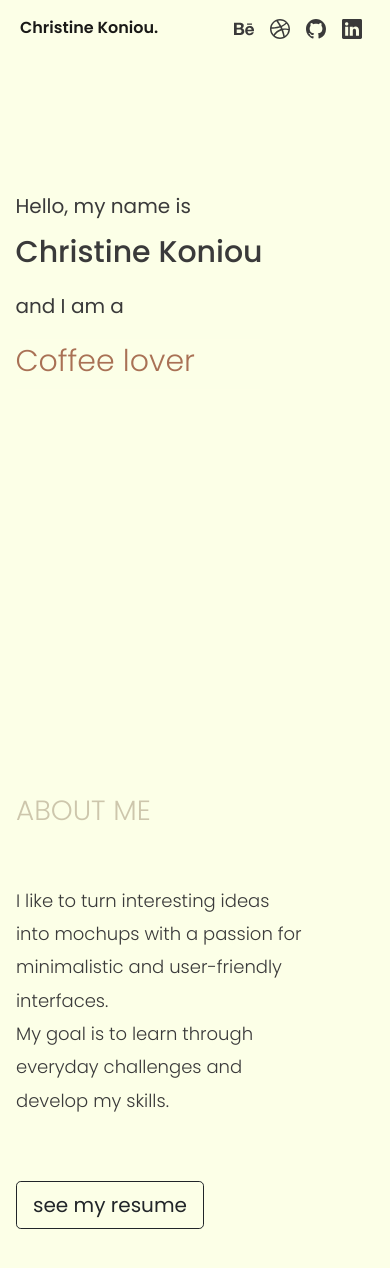
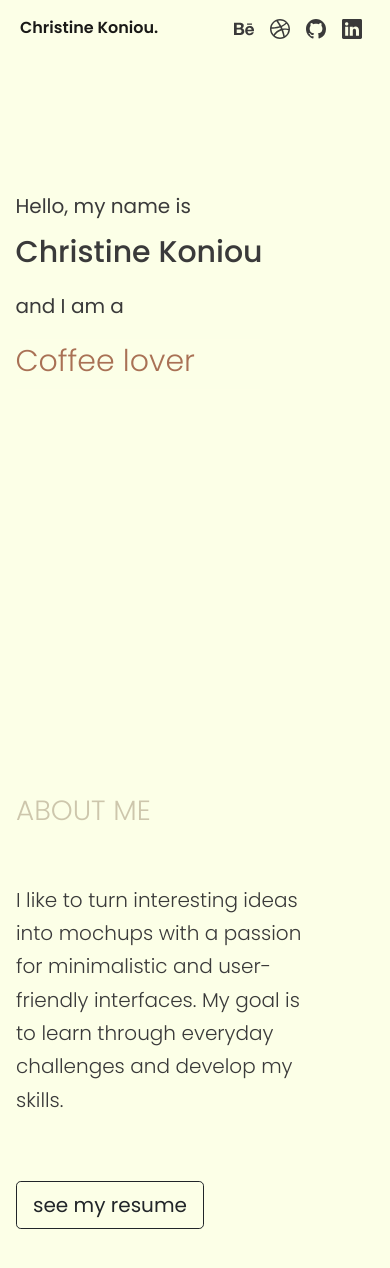
Before and after one commit to christineekn/portfolio, a React (Create React App) app: page / in a window 390 px wide. Shown: the top 1268 px of the page. Built offline with nearby package versions, Linux system fonts and the light colour scheme.

Commit message:
about - mobile fixed

```diff
--- a/src/components/about/About.css
+++ b/src/components/about/About.css
@@ -62,7 +62,7 @@
     .a-bio-short {
         width: 290px;
         /* height: 30%; */
-        font-size: 18px;
+        font-size: 20px;
         text-align: left;
         justify-content: left;
         line-height: 25pt;
--- a/src/components/about/About.js
+++ b/src/components/about/About.js
@@ -11,7 +11,7 @@ const About = () => {
           <h1 className="a-bio-title">ABOUT ME</h1>
           <h3 className="a-bio-short">
             I like to turn interesting ideas into mochups with a passion for
-            minimalistic and user-friendly interfaces.<br></br> My goal is to learn
+            minimalistic and user-friendly interfaces. My goal is to learn
             through everyday challenges and develop my skills.
           </h3>
           <div className="cv-btn">
```
